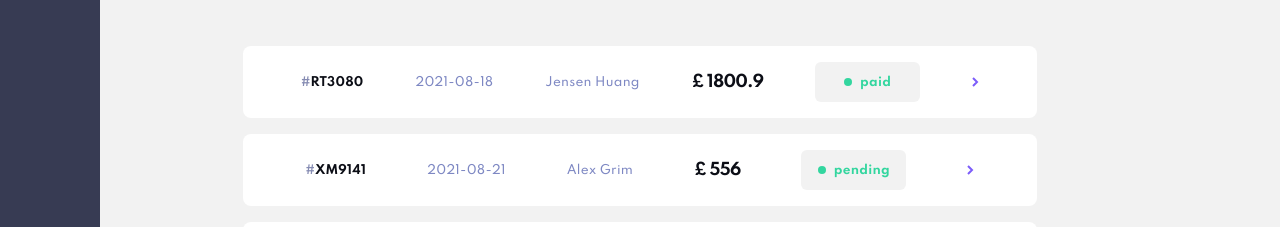
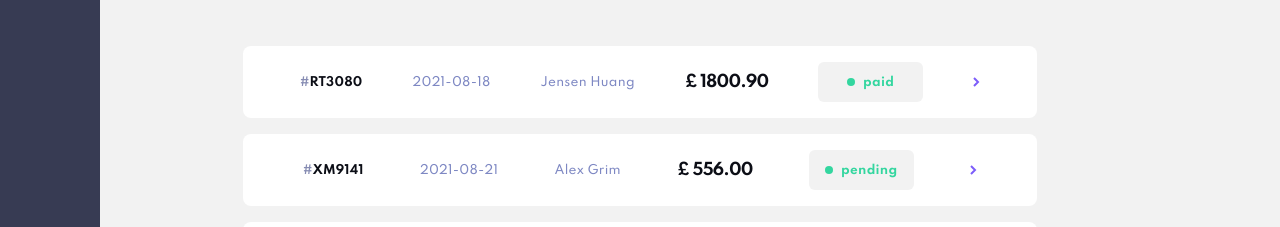
Before and after one commit to OliverVukovic/Quantox-W11-W12-Invoice-App, a React (Create React App) app: page / in a window 1280 px wide. Shown: the part 163-390 px from the top of the page. Built offline with nearby package versions, Linux system fonts and the light colour scheme.

Commit message:
add toFixed(2) in total - Data.js

```diff
--- a/src/components/Data.js
+++ b/src/components/Data.js
@@ -1,4 +1,4 @@
-import React, {Component} from "react";
+import React from "react";
 import Data from "../data.json";
 
 // const {invoice} = data;
@@ -13,7 +13,7 @@ const DataList = () => {
                         <div className="invoice-number"><span>#</span>{invoice.id}</div>
                         <div className="invoice-date">{invoice.createdAt}</div>
                         <div className="invoice-name">{invoice.clientName}</div>
-                        <div className="invoice-price"><span className="pound">£ </span>{ invoice.total}</div>
+                        <div className="invoice-price"><span className="pound">£ </span>{invoice.total.toFixed(2)}</div>
                         <div className="invoice-status">
                             <div className="circle"></div>
                             <p className="letter">{invoice.status}</p>
```
